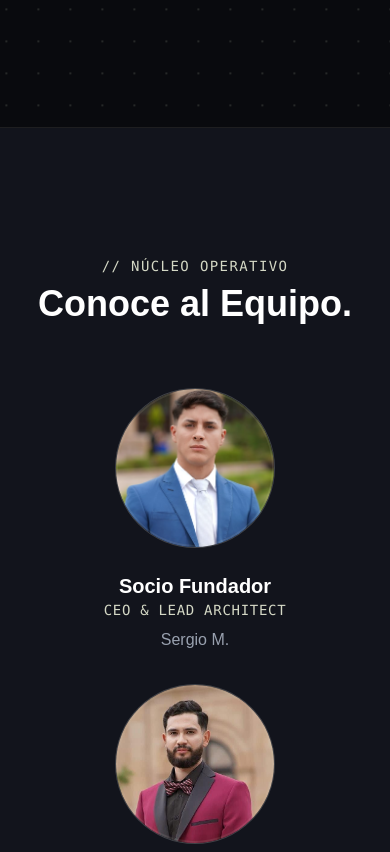
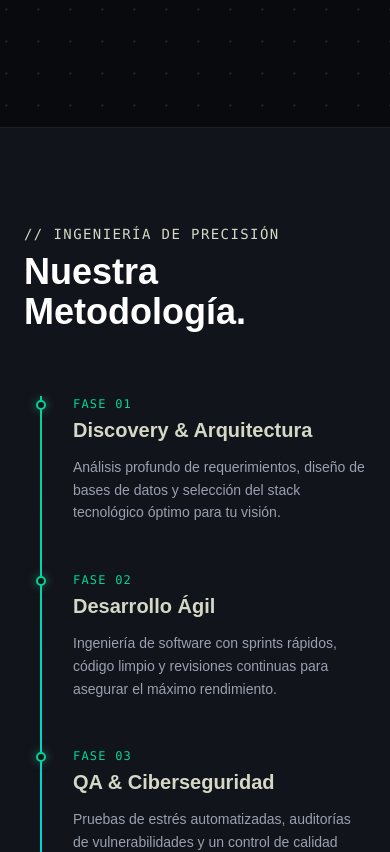
Before and after one commit to wintersoldier1501/naxus-web, a Next.js app: page / in a window 390 px wide. Shown: the part 4842-5694 px from the top of the page. Built offline with nearby package versions, Linux system fonts and the light colour scheme.

Commit message:
Add Metodologia section with animated timeline

```diff
--- a/src/app/page.tsx
+++ b/src/app/page.tsx
@@ -527,8 +527,70 @@ export default function Home() {
           </div>
         </motion.div>
       </section>
+      {/* 4. METODOLOGÍA (PROCESO) */}
+      <section className="py-24 relative z-10 px-6">
+        <div className="max-w-4xl mx-auto">
+          <motion.div initial={{ opacity: 0, y: 20 }} whileInView={{ opacity: 1, y: 0 }} viewport={{ once: true, margin: "-100px" }} transition={{ duration: 0.7 }} className="mb-16">
+            <h2 className="text-sm font-mono text-[#d4d8c5] tracking-widest uppercase mb-2">// Ingeniería de Precisión</h2>
+            <h3 className="text-4xl md:text-5xl font-bold">Nuestra Metodología.</h3>
+          </motion.div>
 
-      {/* 4. EQUIPO */}
+          <div className="relative border-l border-gray-800 ml-4 md:ml-6">
+            {/* Animated Laser Line */}
+            <motion.div
+              className="absolute top-0 left-[-1px] w-[2px] bg-gradient-to-b from-emerald-400 to-cyan-400"
+              initial={{ height: 0 }}
+              whileInView={{ height: "100%" }}
+              transition={{ duration: 1.5, ease: "easeInOut" }}
+              viewport={{ once: true, margin: "-100px" }}
+            />
+
+            {/* Steps */}
+            {[
+              {
+                step: "01",
+                title: "Discovery & Arquitectura",
+                desc: "Análisis profundo de requerimientos, diseño de bases de datos y selección del stack tecnológico óptimo para tu visión."
+              },
+              {
+                step: "02",
+                title: "Desarrollo Ágil",
+                desc: "Ingeniería de software con sprints rápidos, código limpio y revisiones continuas para asegurar el máximo rendimiento."
+              },
+              {
+                step: "03",
+                title: "QA & Ciberseguridad",
+                desc: "Pruebas de estrés automatizadas, auditorías de vulnerabilidades y un control de calidad exhaustivo antes de salir a la luz."
+              },
+              {
+                step: "04",
+                title: "Deploy & Monitoreo",
+                desc: "Lanzamiento a producción en infraestructura Cloud (AWS/GCP), preparado para escalar automáticamente y monitoreo 24/7."
+              }
+            ].map((item, index) => (
+              <motion.div
+                key={index}
+                className="mb-12 last:mb-0 relative pl-8 md:pl-12"
+                initial={{ opacity: 0, x: -20 }}
+                whileInView={{ opacity: 1, x: 0 }}
+                transition={{ duration: 0.5, delay: index * 0.2 + 0.3 }}
+                viewport={{ once: true, margin: "-100px" }}
+              >
+                {/* Glowing Node */}
+                <div className="absolute top-1 -left-[5px] w-[10px] h-[10px] rounded-full bg-[#12141c] border-2 border-emerald-400 shadow-[0_0_10px_rgba(52,211,153,0.5)] z-10" />
+
+                <span className="text-xs font-mono text-emerald-400 tracking-widest mb-1 block">FASE {item.step}</span>
+                <h4 className="text-xl md:text-2xl font-bold mb-3 text-[#d4d8c5]">{item.title}</h4>
+                <p className="text-gray-400 leading-relaxed text-sm md:text-base">
+                  {item.desc}
+                </p>
+              </motion.div>
+            ))}
+          </div>
+        </div>
+      </section>
+
+      {/* 5. EQUIPO */}
       <section id="equipo" className="py-32 max-w-7xl mx-auto px-6 relative z-10">
         <motion.div initial={{ opacity: 0, y: 40 }} whileInView={{ opacity: 1, y: 0 }} viewport={{ once: true, margin: "-100px" }} transition={{ duration: 0.7 }}>
           <div className="text-center mb-16">
```
